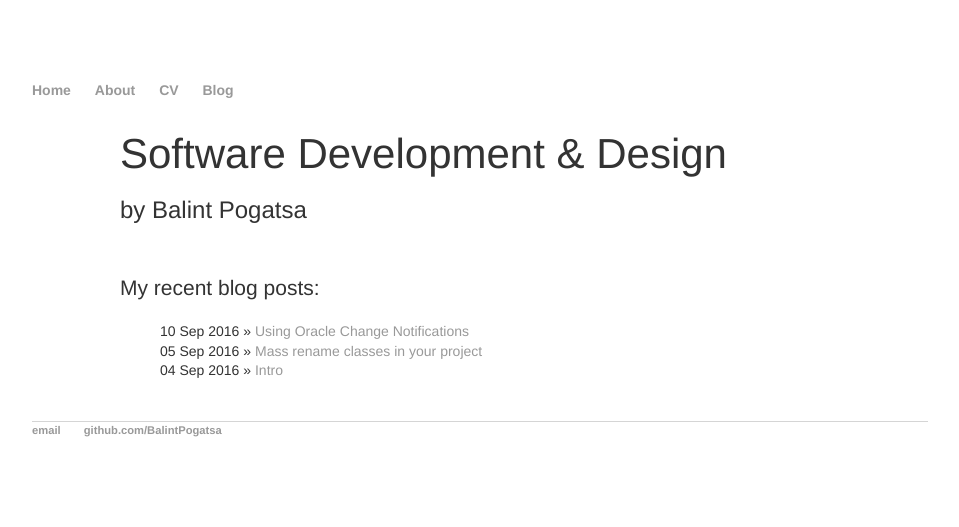
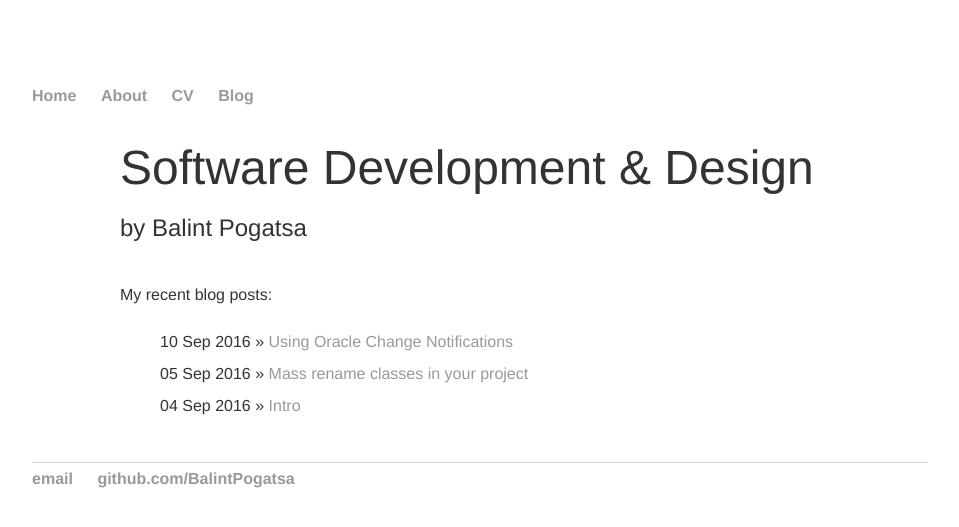
Before and after one commit to BalintPogatsa/BalintPogatsa.github.io, a Jekyll site: the page built from index.html, in a window 1280 px wide. Shown: the top 527 px of the page, without its empty margins (160-1119 px from the left). Built offline with Jekyll 4.4.1, drawn with Linux system fonts in a browser that asks for light colours.

Commit message:
no message

```diff
--- a/css/main.css
+++ b/css/main.css
@@ -1,3 +1,8 @@
+* {
+   font-size: 16px;
+   line-height: 2;
+}
+
 body {
     margin: 60px auto;
     width: 70%;
@@ -24,7 +29,7 @@ h1 {
     font-family:'Helvetica', 'Arial', 'Sans-Serif';
 }
 p {
-    font-size: 1.5em;
+    /*font-size: 1.5em;*/
     line-height: 1.4em;
     color: #333;
 }
```
